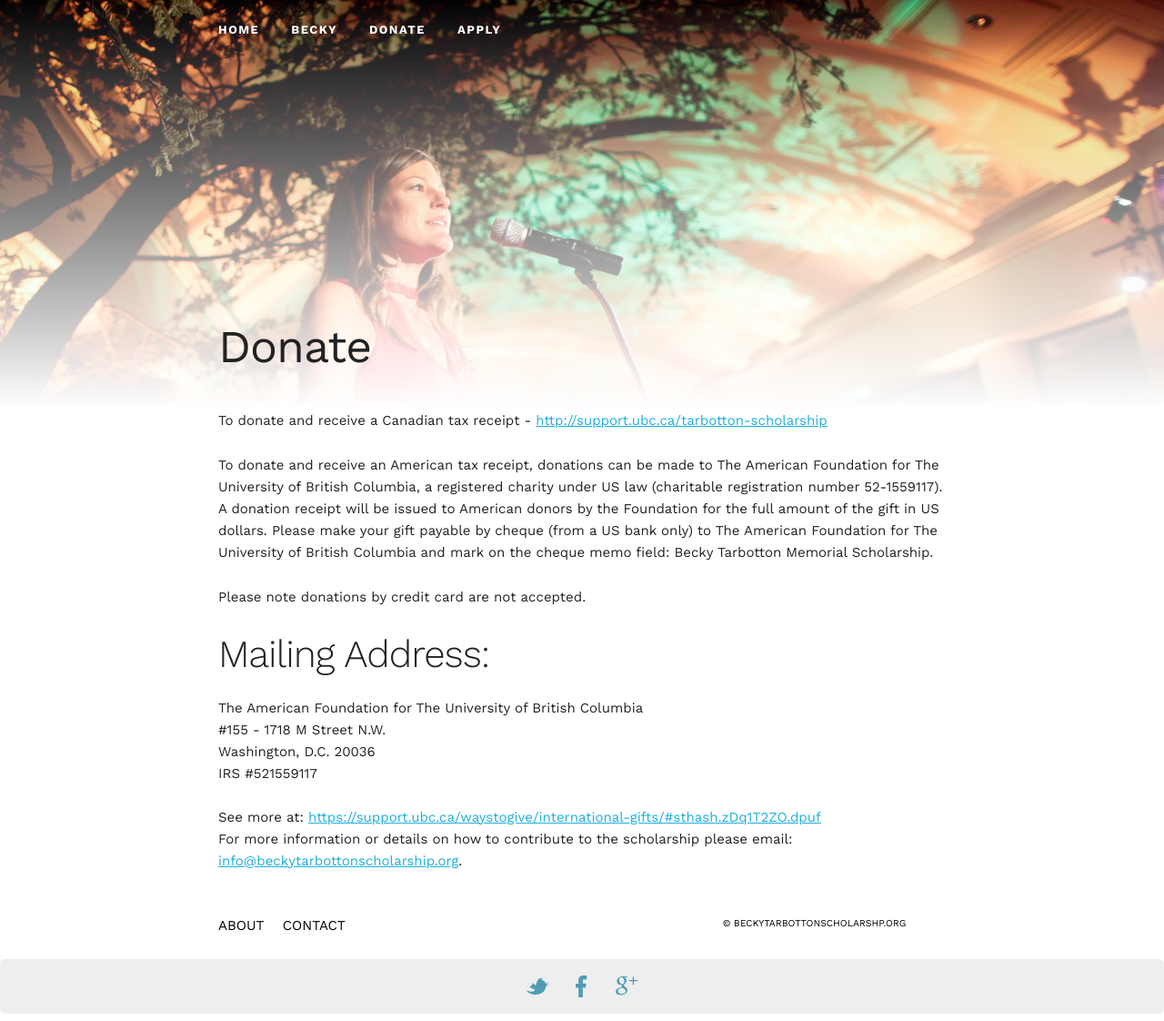
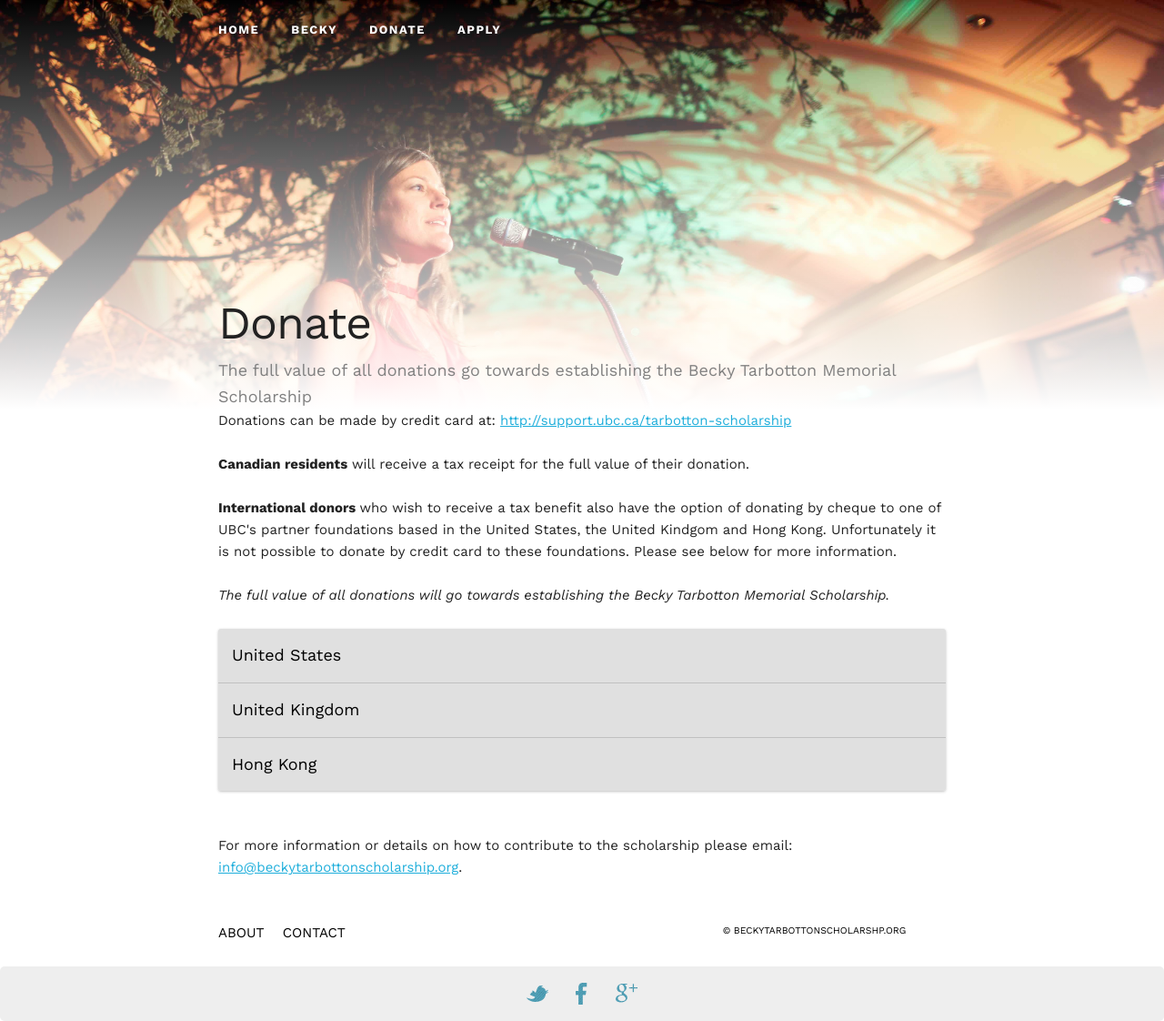
Before and after one commit to tsunamiCam/cameron-personal, a Jekyll site: the page built from donate/index.html, in a window 1280 px wide and 1122 px high. Shown: the whole window at 91% size. Built offline with Jekyll 4.4.1, drawn with Linux system fonts in a browser that asks for light colours; nearby versions of some CDN libraries.

Commit message:
Added information to donation page

```diff
--- a/css/custom_CJT.css
+++ b/css/custom_CJT.css
@@ -524,3 +524,51 @@
     color: #808080;
 
 }
+
+
+/*----- Accordion -----*/
+/*---------------------*/
+
+.accordion, .accordion * {
+    -webkit-box-sizing:border-box;
+    -moz-box-sizing:border-box;
+    box-sizing:border-box;
+}
+
+.accordion {
+    overflow:hidden;
+    box-shadow:0px 1px 3px rgba(0,0,0,0.25);
+    border-radius:3px;
+    background:#f7f7f7;
+}
+
+/*----- Section Titles -----*/
+.accordion-section-title {
+    width:100%;
+    padding:15px;
+    display:inline-block;
+    border-bottom:1px solid #C0C0C0  ;
+    background:#E0E0E0 ;
+    transition:all linear 0.1s;
+    /* Type */
+    font-size:1.200em;
+    color:#000;
+    text-decoration:none;
+}
+
+.accordion-section-title.active, .accordion-section-title:hover {
+    background:#B8B8B8 ;
+    /* Type */
+    text-decoration:none;
+    color: #000;
+}
+
+.accordion-section:last-child .accordion-section-title {
+    border-bottom:none;
+}
+
+/*----- Section Content -----*/
+.accordion-section-content {
+    padding:15px;
+    display:none;
+}
--- a/donate/index.html
+++ b/donate/index.html
@@ -1,28 +1,73 @@
 ---
 layout: default
 title: Donate
-subtitle:
+subtitle: The full value of all donations go towards establishing the Becky Tarbotton Memorial Scholarship
 ---
 
 
-<p> To donate and receive a Canadian tax receipt - <a href="http://support.ubc.ca/tarbotton-scholarship">http://support.ubc.ca/tarbotton-scholarship </a> </p>
+<p> Donations can be made by credit card at: <a href="http://support.ubc.ca/tarbotton-scholarship">http://support.ubc.ca/tarbotton-scholarship </a>
 
-<p>To donate and receive an American tax receipt, donations can be made to The American Foundation for The University of British Columbia,  a registered charity under US law (charitable registration number 52-1559117). A donation receipt will be issued to American donors by the Foundation for the full amount of the gift in US dollars. Please make your gift payable by cheque (from a US bank only) to The American Foundation for The University of British Columbia and mark on the cheque memo field:  Becky Tarbotton Memorial Scholarship. </p>
+<br><br>
 
-<p>Please note donations by credit card are not accepted.</p>
+<b>Canadian residents</b> will receive a tax receipt for the full value of their donation.
+
+ <br><br>
+
+
+<b> International donors </b> who wish to receive a tax benefit also have the option of donating by cheque to one of UBC's partner foundations based in the United States, the United Kindgom and Hong Kong. Unfortunately it is not possible to donate by credit card to these foundations. Please see below for more information.
+
+
+<br><br>
+
+<em>The full value of all donations will go towards establishing the Becky Tarbotton Memorial Scholarship.</em>
+
+<div class="accordion">
+	<div class="accordion-section">
+        <a class="accordion-section-title" href="#accordion-1">United States</a>
+
+        <div id="accordion-1" class="accordion-section-content">
+
+			<p>To donate and receive an American tax receipt, donations can be made to The American Foundation for The University of British Columbia,  a registered charity under US law (charitable registration number 52-1559117). A donation receipt will be issued to American donors by the Foundation for the full amount of the gift in US dollars.</p>
+
+			<p>
+			Please make your gift payable by cheque (from a US bank only) to The American Foundation for The University of British Columbia and mark on the cheque memo field:  Becky Tarbotton Memorial Scholarship.
+			</p>
 
 			<h2>Mailing Address:  </h2>
 
+			<p>
 			The American Foundation for The University of British Columbia <br>
 			#155 - 1718 M Street N.W. <br>
 			Washington, D.C. 20036 <br>
 			IRS #521559117 <br>
-<br>
-See more at:
-<a href="https://support.ubc.ca/waystogive/international-gifts/#sthash.zDq1T2ZO.dpuf">https://support.ubc.ca/waystogive/international-gifts/#sthash.zDq1T2ZO.dpuf</a>
+			</p>
 
 
-<p>For more information or details on how to contribute to the scholarship please email: <a href="mailto:info@beckytarbottonscholarship.org">info@beckytarbottonscholarship.org</a>. </p>
+
+        </div><!--end .accordion-section-content-->
+    </div><!--end .accordion-section-->
+
+	    <div class="accordion-section">
+	        <a class="accordion-section-title" href="#accordion-2">United Kingdom</a>
+
+	        <div id="accordion-2" class="accordion-section-content">
+
+	        </div><!--end .accordion-section-content-->
+	    </div><!--end .accordion-section-->
 
 
-</p>
+	    <div class="accordion-section">
+	        <a class="accordion-section-title" href="#accordion-3">Hong Kong</a>
+
+	        <div id="accordion-3" class="accordion-section-content">
+
+	        </div><!--end .accordion-section-content-->
+	    </div><!--end .accordion-section-->
+
+</div><!--end .accordion-->
+
+
+<br>
+<br>
+
+<p>For more information or details on how to contribute to the scholarship please email: <a href="mailto:info@beckytarbottonscholarship.org">info@beckytarbottonscholarship.org</a>. </p>
--- a/js/site.js
+++ b/js/site.js
@@ -131,6 +131,32 @@
 
 
 
+  function close_accordion_section() {
+        $('.accordion .accordion-section-title').removeClass('active');
+        $('.accordion .accordion-section-content').slideUp(300).removeClass('open');
+
+    }
+
+    $('.accordion-section-title').click(function(e) {
+        // Grab current anchor value
+        var currentAttrValue = $(this).attr('href');
+
+        if($(e.target).is('.active')) {
+            close_accordion_section();
+        }else {
+            close_accordion_section();
+
+            // Add active class to section title
+            $(this).addClass('active');
+            // Open up the hidden content panel
+            $('.accordion ' + currentAttrValue).slideDown(300).addClass('open');
+        }
+
+        e.preventDefault();
+    });
+
+
+
   init();
 
 });
```
Lines whose indentation alone changed are shown as unchanged.
